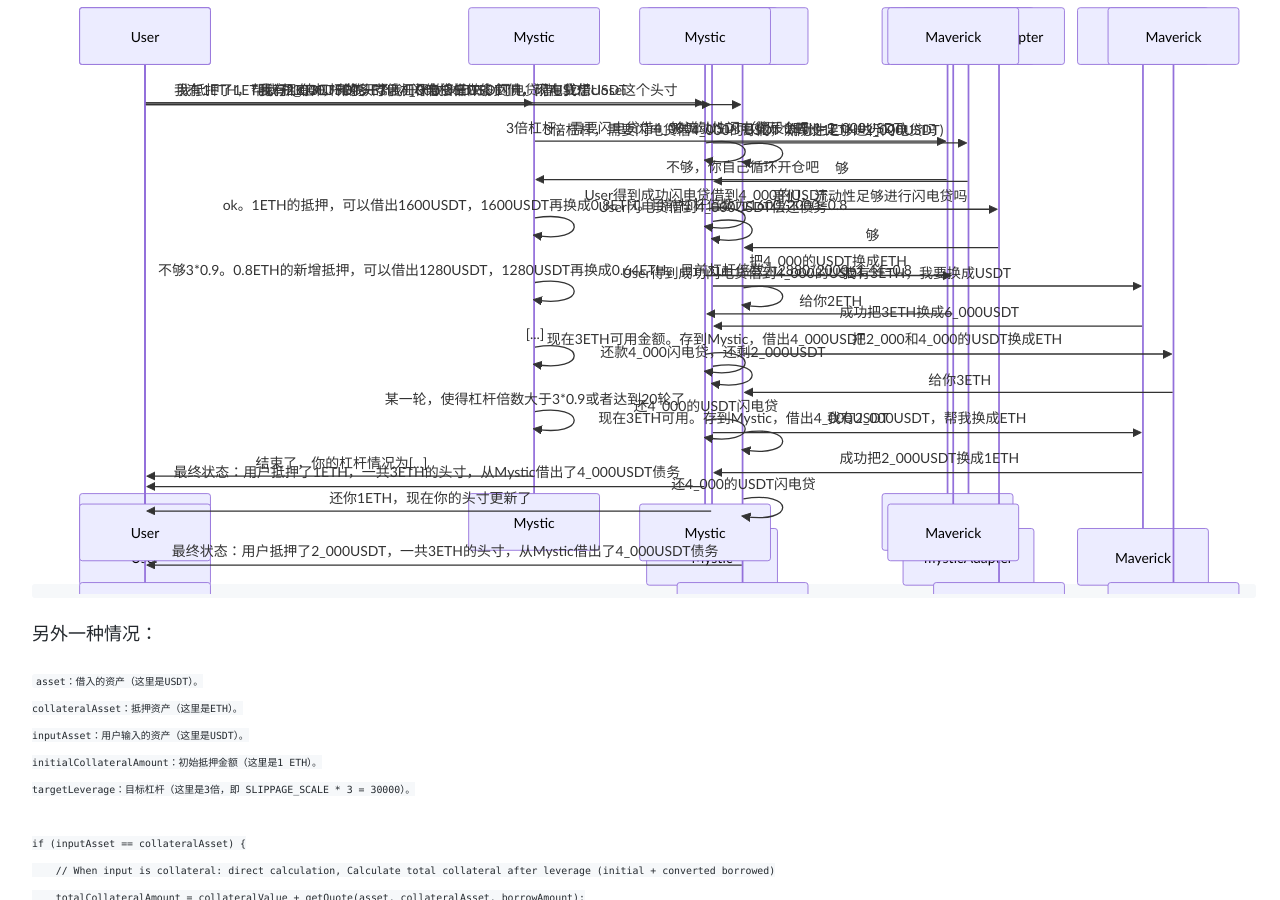
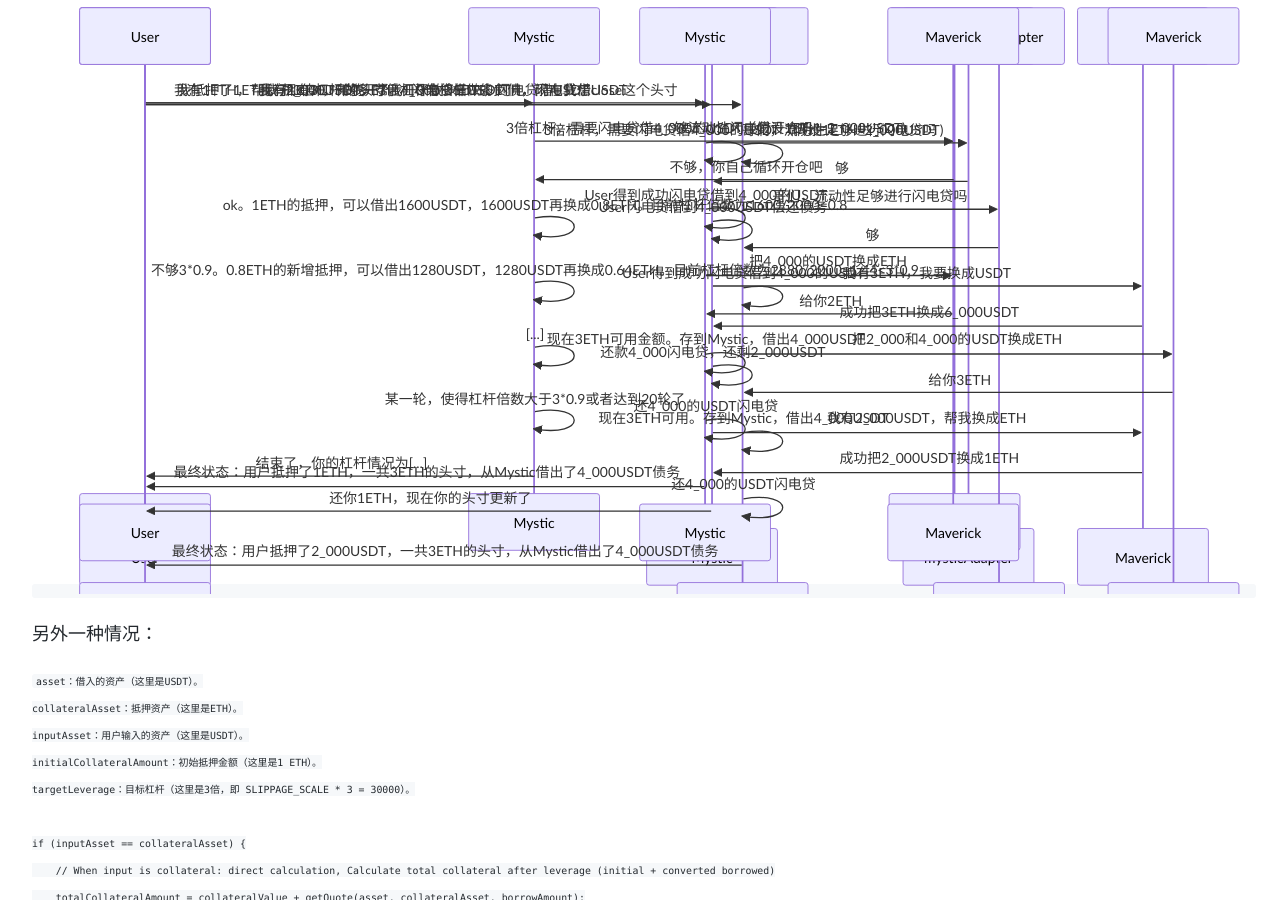
Before and after one commit to chen4903/chen4903.github.io, a Jekyll site: the page built from _posts/2025-05-17-leverage-in-defi.md, in a window 1280 px wide and 900 px high, scrolled down 4345 px. Built offline with Jekyll 4.4.1, drawn with Linux system fonts in a browser that asks for light colours.

Commit message:
fix: error

```diff
--- a/_posts/2025-05-17-leverage-in-defi.md
+++ b/_posts/2025-05-17-leverage-in-defi.md
@@ -312,7 +312,7 @@ sequenceDiagram
     mysticAdapter->>Mystic: 不够，你自己循环开仓吧
 
 		Mystic->>Mystic: ok。1ETH的抵押，可以借出1600USDT，1600USDT再换成0.8ETH。目前杠杆倍数为1600/2000=0.8
-		Mystic->>Mystic: 不够3*0.9。0.8ETH的新增抵押，可以借出1280USDT，1280USDT再换成0.64ETH。目前杠杆倍数为2880/2000=1.44=0.8
+		Mystic->>Mystic: 不够3*0.9。0.8ETH的新增抵押，可以借出1280USDT，1280USDT再换成0.64ETH。目前杠杆倍数为2880/2000=1.44<3*0.9
 		Mystic->>Mystic: [...]
 		Mystic->>Mystic: 某一轮，使得杠杆倍数大于3*0.9或者达到20轮了
 
```
